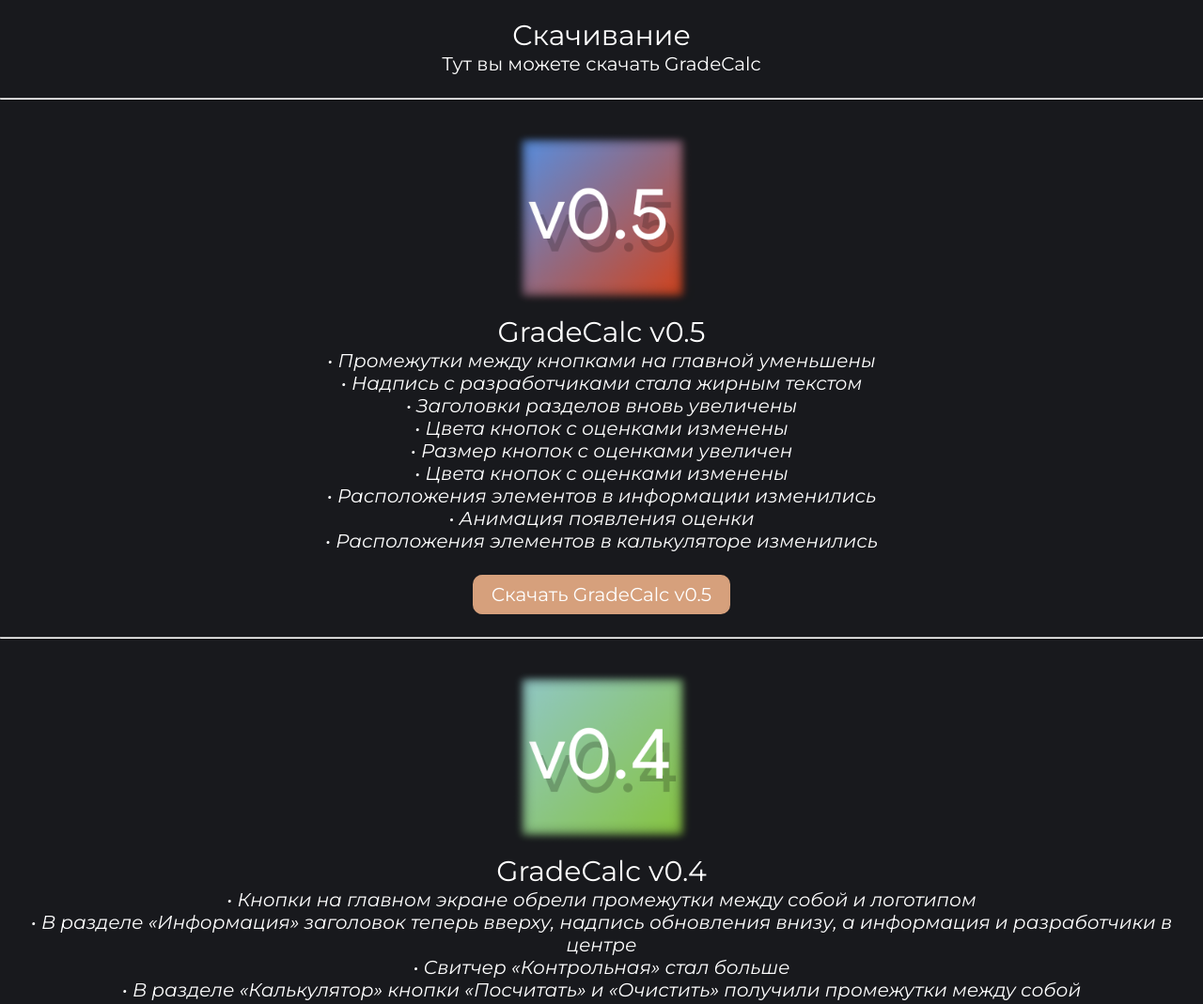
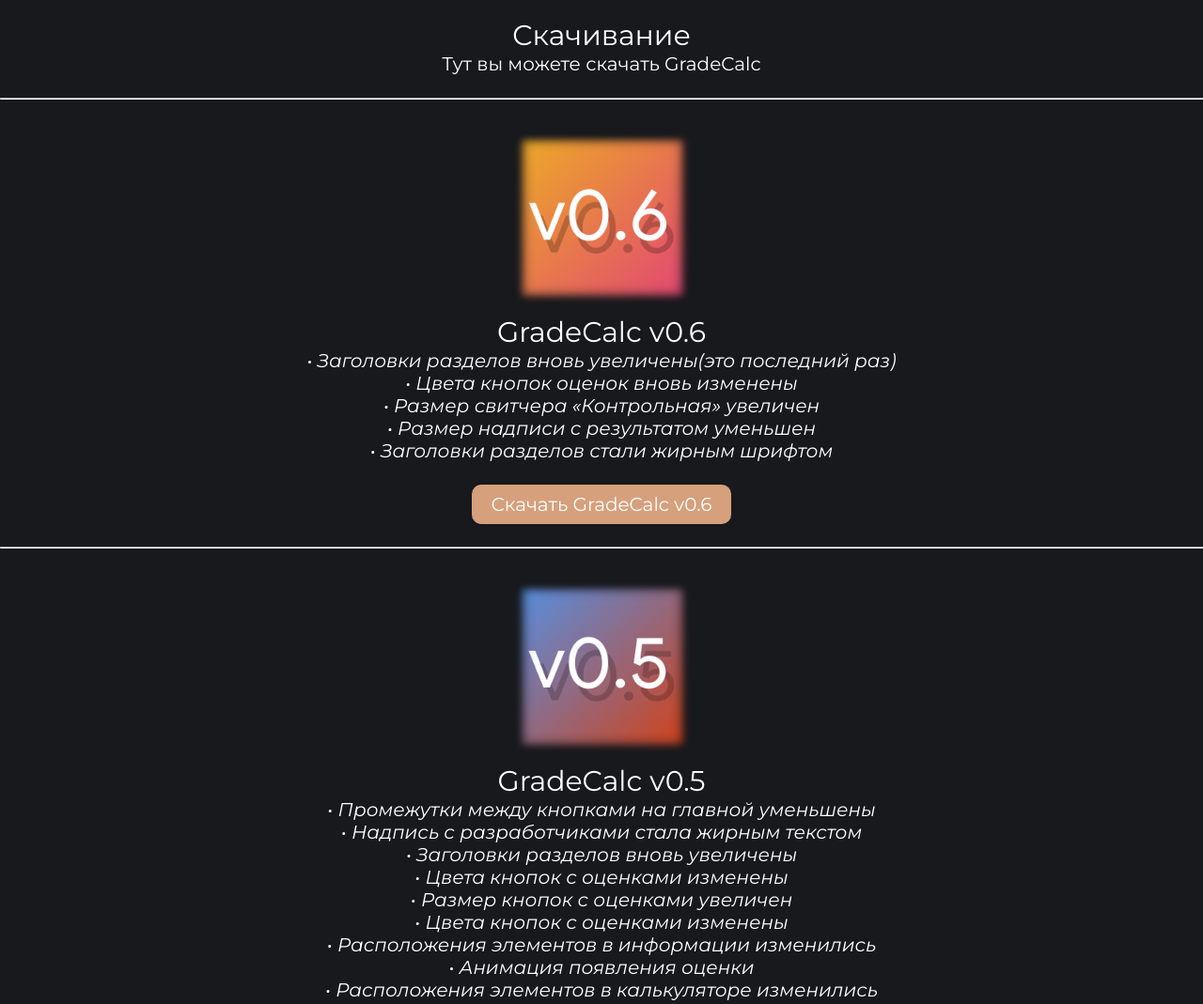
Before and after one commit to Qjkey/GradeCalc, a plain HTML site: page download.html in a window 1280 px wide. Shown: the top 1069 px of the page at 94% size. Drawn offline with Linux system fonts and the light colour scheme.

Commit message:
Update download.html

```diff
--- a/download.html
+++ b/download.html
@@ -51,6 +51,22 @@
         <div class="Div2">
             <p class="Div3">Скачивание</p>
             <p>Тут вы можете скачать GradeCalc</p>
+            <br>
+            <hr style="border-color: white;">
+            <br>
+            <div>
+                <img width="200px" src='v0.6 чёрная.png' alt='image'>
+                <p class="Div3">GradeCalc v0.6</p>
+                <ul>
+                    <li><i> • Заголовки разделов вновь увеличены(это последний раз)</i></li>
+                    <li><i> • Цвета кнопок оценок вновь изменены</i></li>
+                    <li><i> • Размер свитчера «Контрольная» увеличен</i></li>
+                    <li><i> • Размер надписи с результатом уменьшен</i></li>
+                    <li><i> • Заголовки разделов стали жирным шрифтом</i></li>
+                </ul>
+                <br>
+                <a href="GradeCalc v0.6.apk" target="_blank"><button class="btn">Скачать GradeCalc v0.6</button></a>
+            </div>
             <br>
             <hr style="border-color: white;">
             <br>
```
